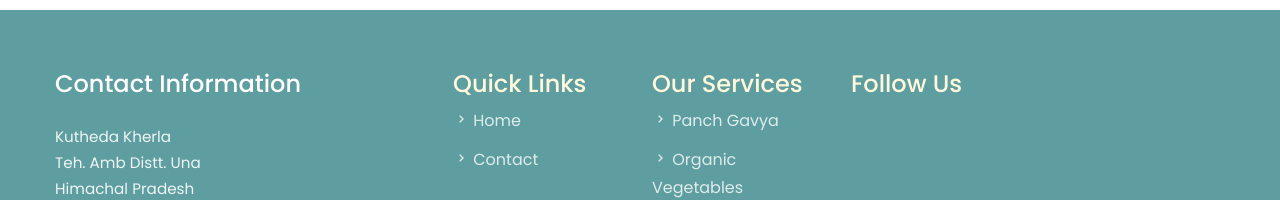
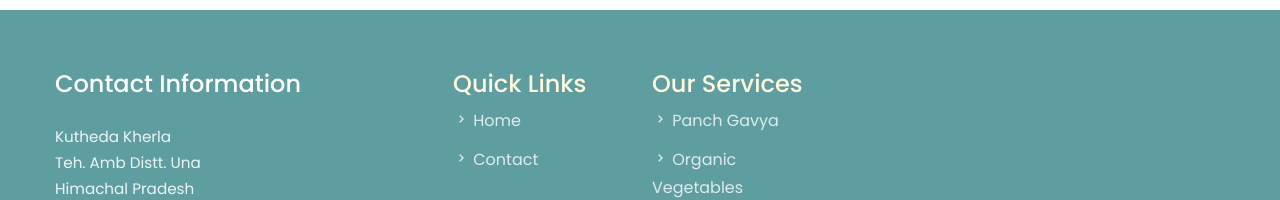
Before and after one commit to faiziya123/GauShala-e-commerce, a plain HTML site: page panchgavya.html in a window 1280 px wide. Shown: the part 761-961 px from the top of the page. Drawn offline with Linux system fonts and the light colour scheme.

Commit message:
Update panchgavya.html

```diff
--- a/panchgavya.html
+++ b/panchgavya.html
@@ -673,14 +673,7 @@
           </ul>
         </div>
 
-        <div class="col-lg-4 col-md-6 footer-social">
-          <h4>Follow Us</h4>
-          <div class="social-links mt-3">
-            <a href="#" class="facebook"><i class="bx bxl-facebook"></i></a>
-            <a href="#" class="instagram"><i class="bx bxl-instagram"></i></a>
-            <a href="#" class="whatsapp"><i class="bx bxl-whatsapp"></i></a>
-            <a href="#" class="youtube"><i class="bx bxl-youtube"></i></a>
-          </div>
+
         </div>
       </div>
     </div>
```
